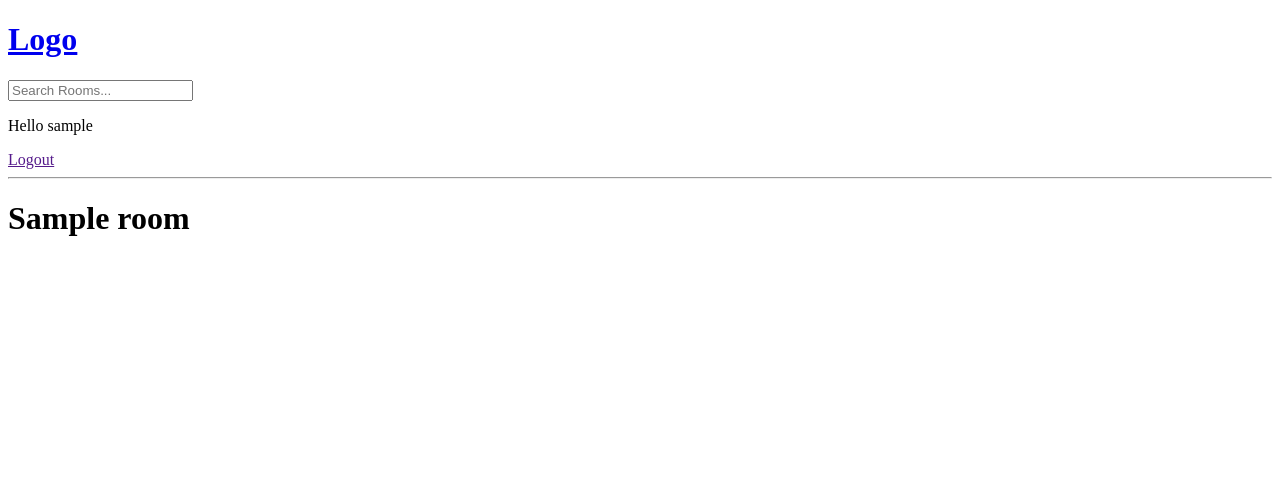
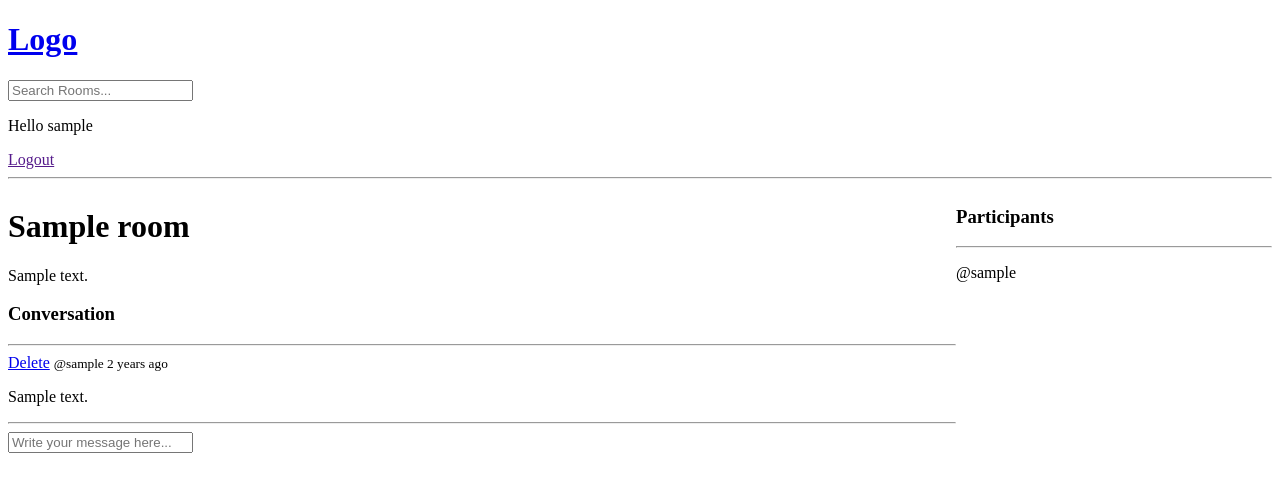
Before and after one commit to kmadjei/django_studybuddy, a Django app: page /room/1 in a window 1280 px wide. Shown: the top 492 px of the page. Run offline with Django 4.2, Linux system fonts and the light colour scheme; a user stored in the database is signed in; tables that the repository leaves empty hold one stand-in row (values such as "Sample post").

Commit message:
completed tutorial for chat room messages CRUD and started the activity feed section

```diff
--- a/base/models.py
+++ b/base/models.py
@@ -20,7 +20,7 @@ class Room(models.Model):
     topic = models.ForeignKey(Topic, on_delete=models.SET_NULL, null=True)
     name = models.CharField(max_length=200)
     description = models.TextField(null=True, blank=True)
-    # participants =
+    participants = models.ManyToManyField(User, related_name='participants', blank=True)
     updated = models.DateTimeField(auto_now=True)
     created = models.DateTimeField(auto_now_add=True)
 
--- a/base/templates/base/home.html
+++ b/base/templates/base/home.html
@@ -5,7 +5,7 @@
 <style>
     .home-container {
         display: grid;
-        grid-template-columns: 1fr 3fr;
+        grid-template-columns: 1fr 3fr 1fr;
     }
 </style>
 
@@ -56,5 +56,9 @@
 
         </div>
 
+        <div>
+            <h3>Recent Activity</h3>
+        </div>
+
     </div>
 {% endblock content %}
--- a/base/templates/base/room.html
+++ b/base/templates/base/room.html
@@ -1,6 +1,61 @@
 {% extends 'main.html' %}
 
 {% block content %}
-    <!-- room.name is variable from room function of views.py -->
-    <h1>{{room.name}}</h1>
+
+<style>
+    .room-container {
+        display: grid;
+        grid-template-columns: 3fr 1fr;
+    }
+</style>
+
+<div class="room-container">
+
+    <div>
+        <!-- room.name is variable from room function of views.py -->
+        <h1>{{ room.name }}</h1>
+
+        <p>{{ room.description }}</p>
+
+        <div class="comment-wrapper">
+            <h3>Conversation</h3>
+            <hr>
+
+            {% for message in room_messages %}
+                <div>
+                    {% if request.user == message.user %}
+                    <a href="{% url 'delete-message' message.id %}">Delete</a>
+                    {% endif %}
+                    <small>@{{ message.user }} {{ message.created|timesince }} ago</small>
+                    <p>{{ message.body }}</p>
+                    <hr>
+                </div>
+            {% endfor %}
+        </div>
+
+        {% if request.user.is_authenticated %}
+        <div class="comment-form">
+            <form method="POST" action="">
+                {% csrf_token %}
+                <input type="text" name="body" placeholder="Write your message here...">
+            </form>
+        </div>
+        {% endif %}
+
+    </div>
+
+    <div>
+        <h3>Participants</h3>
+        <hr>
+
+        {% for user in participants %}
+            <div>
+                <p>@{{ user.username }}</p>
+            </div>
+        {% endfor %}
+    </div>
+
+
+</div>
+
 {% endblock content%}
--- a/base/urls.py
+++ b/base/urls.py
@@ -15,4 +15,5 @@ urlpatterns = [
     path('create-room/', views.createRoom, name='create-room'),
     path('update-room/<str:pk>', views.updateRoom, name='update-room'),
     path('delete-room/<str:pk>', views.deleteRoom, name='delete-room'),
+    path('delete-message/<str:pk>', views.deleteMessage, name='delete-message'),
 ]
--- a/base/views.py
+++ b/base/views.py
@@ -7,7 +7,7 @@ from django.db.models import Q
 from django.contrib.auth.models import User
 from django.contrib.auth import authenticate, login, logout
 from django.contrib.auth.forms import UserCreationForm
-from .models import Room, Topic
+from .models import Room, Topic, Message
 from .forms import RoomForm
 
 # Create your views here.
@@ -83,8 +83,22 @@ def home(request):
 
 
 def room(request, pk):
+
     room =  Room.objects.get(id=pk)
-    context = {'room': room}
+    room_messages = room.message_set.all().order_by('-created')
+    participants = room.participants.all()
+
+    if request.method == 'POST':
+        message = Message.objects.create(
+            user=request.user,
+            room=room,
+            body=request.POST.get('body')
+        )
+        room.participants.add(request.user)
+        return redirect('room', pk=room.id)
+
+    context = {'room': room, 'room_messages': room_messages,
+            'participants': participants}
 
     return render(request, 'base/room.html', context)
 
@@ -107,7 +121,7 @@ def updateRoom(request, pk):
     form = RoomForm(instance=room)
 
     # if user is not owner of the chat room
-    if request.user != room.host or request:
+    if request.user != room.host:
         return HttpResponse('You are not allowed here!!')
 
     if request.method == 'POST':
@@ -124,10 +138,24 @@ def deleteRoom(request, pk):
     room = Room.objects.get(id=pk)
 
     # if user is not owner of the chat room
-    if request.user != room.host or request:
+    if request.user != room.host:
         return HttpResponse('You are not allowed here!!')
 
     if request.method == 'POST':
         room.delete()
         return redirect('home')
     return render(request, 'base/delete.html', {'obj':room})
+
+
+@login_required(login_url='login') # restricts non-users
+def deleteMessage(request, pk):
+    message = Message.objects.get(id=pk)
+
+    # if user is not owner of the chat room
+    if request.user != message.user:
+        return HttpResponse('You are not allowed here!!')
+
+    if request.method == 'POST':
+        message.delete()
+        return redirect('home')
+    return render(request, 'base/delete.html', {'obj': message})
```
Also changed, not shown: README.md, base/migrations/0003_alter_room_options_room_participants.py (added).
